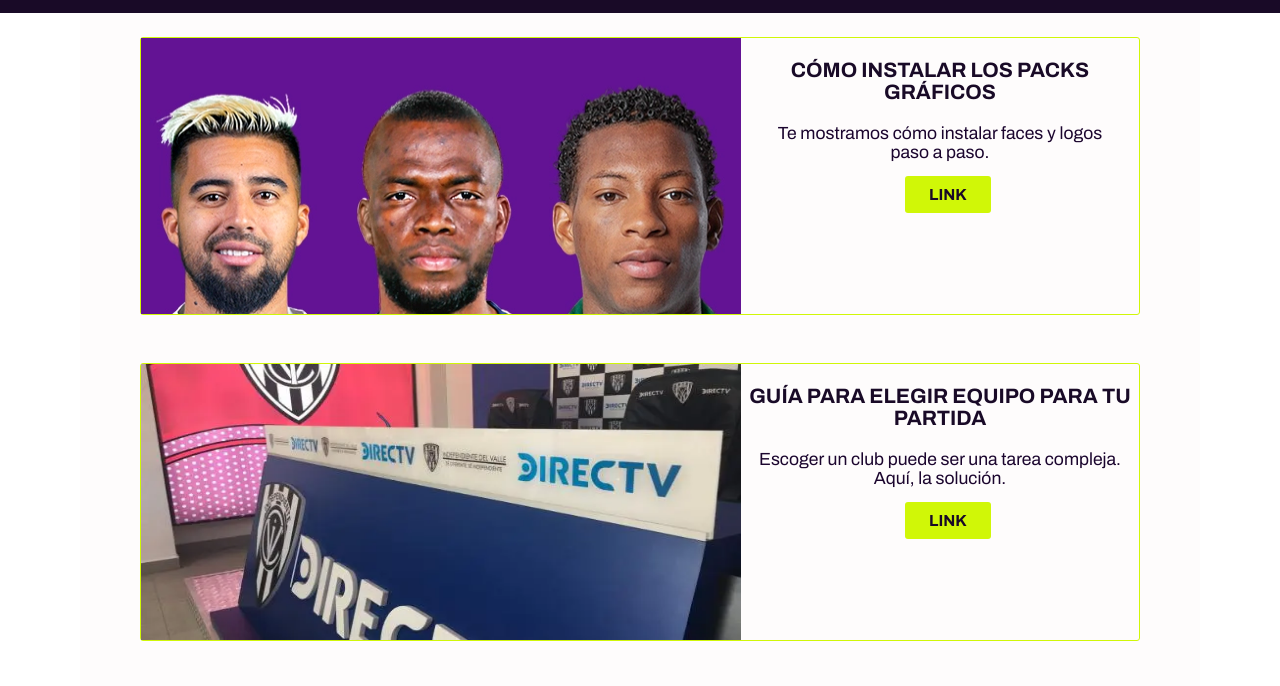
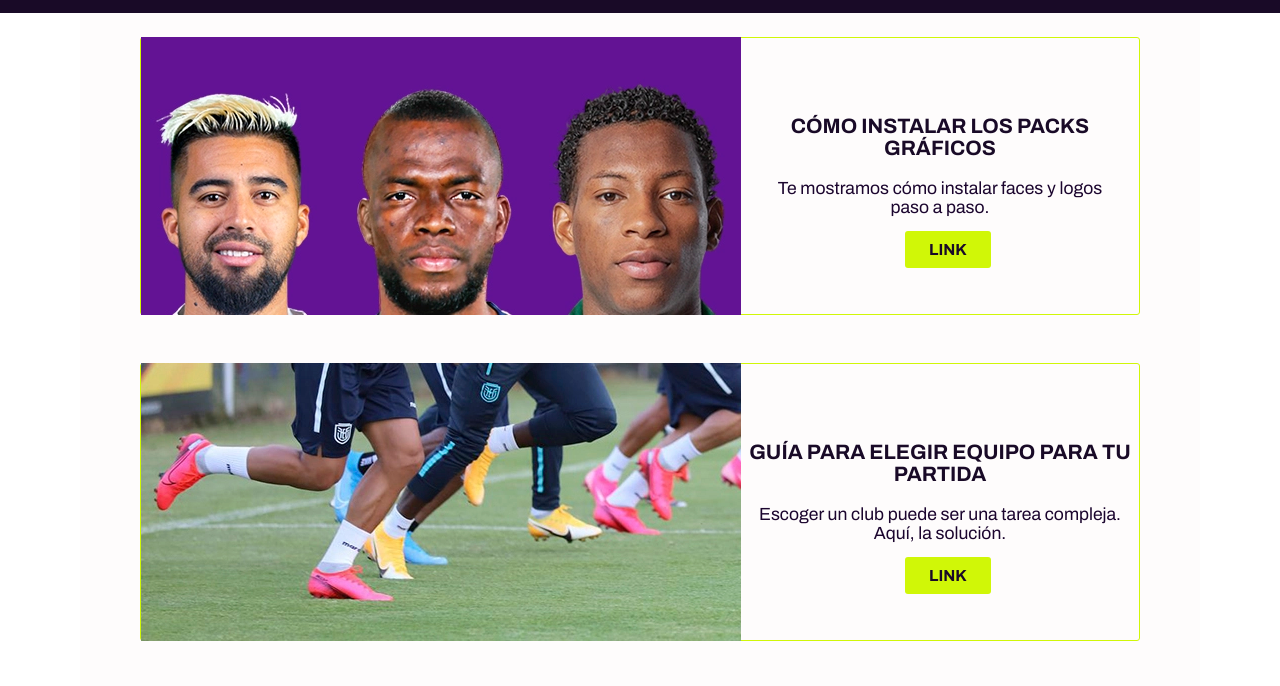
Before and after one commit to franciccone/football-manager-ecuador, a plain HTML site: page pages/blog.html in a window 1280 px wide. Shown: the part 44-730 px from the top of the page. Drawn offline with Linux system fonts and the light colour scheme.

Commit message:
Changed image in one blog preview

```diff
--- a/css/style.css
+++ b/css/style.css
@@ -250,6 +250,9 @@ footer {
 
 .blog-card {
     display: flex;
+    flex-direction: column;
+    align-items: center;
+    justify-content: center;
     margin: 1.5em 0;
     border: solid 1px var(--color-lime);
     border-radius: 3px;
@@ -375,6 +378,11 @@ footer {
     .us-text {
         text-align: left;
     }
+
+    .blog-card {
+        display: flex;
+        flex-direction: row;
+    }
 }
 
 @media only screen and (max-width: 768px) {
--- a/pages/blog.html
+++ b/pages/blog.html
@@ -55,7 +55,7 @@
         </div>
 
         <div class="blog-card">
-            <img class="blog-img" src="../media/independiente-del-valle.webp" alt="Barcelona, Emelec y Liga de Quito">
+            <img class="blog-img" src="../media/seleccion-ecuador-entrenamiento.webp" alt="Entrenamiento de la Selección de Ecuador">
             <div class="blog-text-box">
                 <div class="blog-title">Guía para elegir equipo para tu partida</div>
                 <div class="blog-description">Escoger un club puede ser una tarea compleja. Aquí, la solución.</div>
```
Also changed, not shown: media/independiente-del-valle.webp (deleted), media/seleccion-ecuador-entrenamiento.webp (added).
